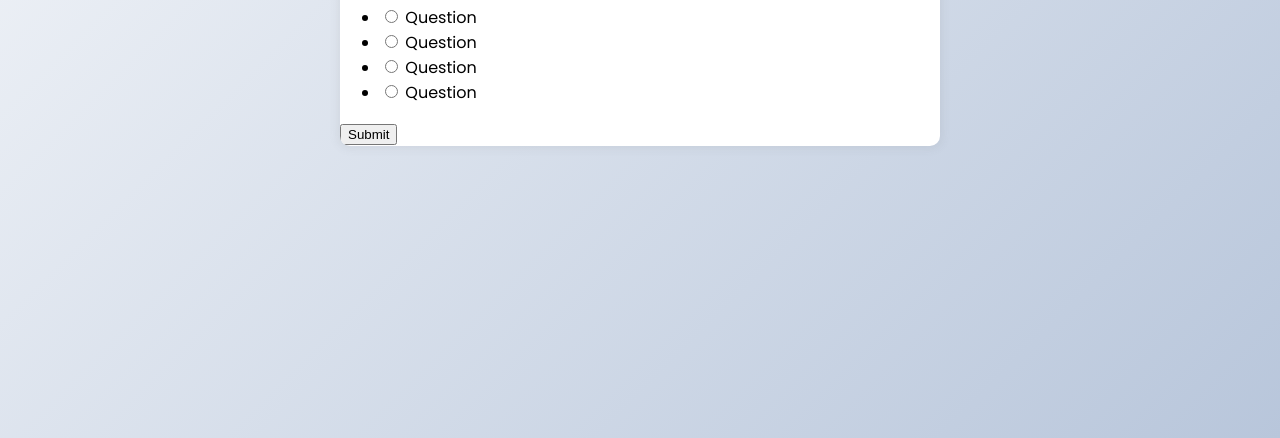
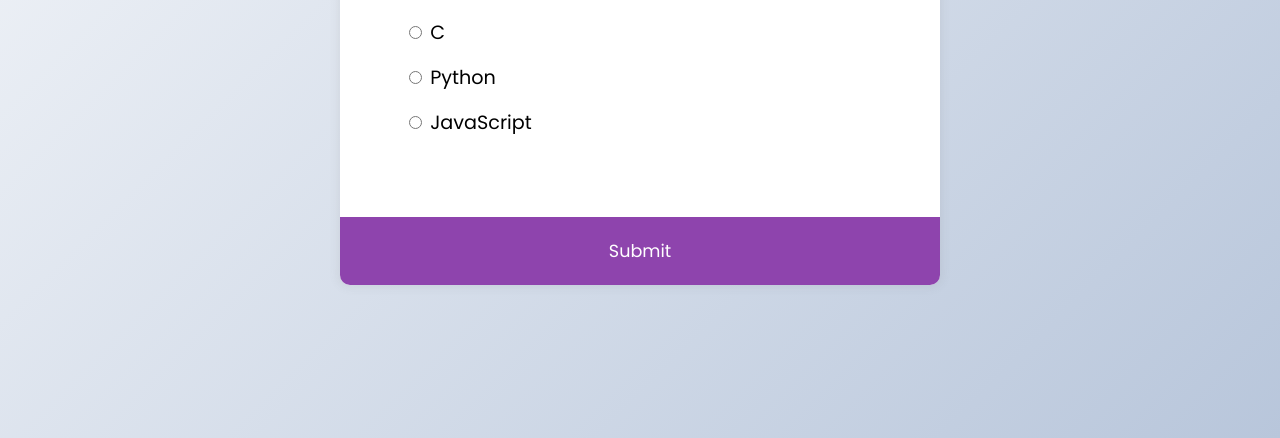
Before and after one commit to tthephas/Quiz-App, a plain HTML site: page index.html in a window 1280 px wide. Shown: the part 362-800 px from the top of the page. Drawn offline with Linux system fonts and the light colour scheme.

Commit message:
js done, read me added

```diff
--- a/script.js
+++ b/script.js
@@ -0,0 +1,122 @@
+const quizData = [
+    {
+        question: "Which language runs in a web browser?",
+        a: "Java",
+        b: "C",
+        c: "Python",
+        d: "JavaScript",
+        correct: "d",
+    },
+    {
+        question: "What does CSS stand for?",
+        a: "Central Style Sheets",
+        b: "Cascading Style Sheets",
+        c: "Cascading Simple Sheets",
+        d: "Cars SUVs Sailboats",
+        correct: "b",
+    },
+    {
+        question: "What is the chemical symbol for gold?",
+        a: "Au",
+        b: "Ag",
+        c: "Fe",
+        d: "Cu",
+        correct: "a",
+    },
+    {
+        question: "Which US state is the largest by land area?",
+        a: "Texas",
+        b: "California",
+        c: "Alaska",
+        d: "Montana",
+        correct: "c",
+    },
+    {
+        question: "What is the name of the first artificial satellite, launched by the Soviet Union in 1957?",
+        a: "Explorer 1",
+        b: "Sputnik 1",
+        c: "Vanguard 1",
+        d: "Telstar 1",
+        correct: "b",
+    },
+    {
+        question: "Who is the author of the 'A Song of Ice and Fire' book series, which was adapted into the TV series 'Game of Thrones'?",
+        a: "George R. R. Martin",
+        b: "J. K. Rowling",
+        c: "Stephenie Meyer",
+        d: "Suzanne Collins",
+        correct: "a",
+    },
+    {
+        question: "What is the name of the world's largest desert, which covers much of northern Africa?",
+        a: "Sahara",
+        b: "Gobi",
+        c: "Atacama",
+        d: "Kalahari",
+        correct: "a",
+    },
+
+];
+
+const quiz = document.getElementById('quiz')
+const answerEls = document.querySelectorAll('.answer')
+const questionEl = document.getElementById('question')
+const a_text = document.getElementById('a_text')
+const b_text = document.getElementById('b_text')
+const c_text = document.getElementById('c_text')
+const d_text = document.getElementById('d_text')
+const submitBtn = document.getElementById('submit')
+
+let currentQuiz = 0
+let score = 0
+
+loadQuiz()
+
+function loadQuiz() {
+    deselectAnswers()
+
+    const currentQuizData = quizData[currentQuiz]
+
+    questionEl.innerText = currentQuizData.question
+    a_text.innerText = currentQuizData.a
+    b_text.innerText = currentQuizData.b
+    c_text.innerText = currentQuizData.c
+    d_text.innerText = currentQuizData.d
+}
+
+function deselectAnswers() {
+    answerEls.forEach(answerEl => answerEl.checked = false)
+}
+
+function getSelected() {
+    let answer
+    answerEls.forEach(answerEl => {
+        if(answerEl.checked) {
+            answer = answerEl.id
+        }
+    })
+
+    return answer
+}
+
+submitBtn.addEventListener('click', () => {
+    const answer = getSelected()
+
+    if(answer) {
+        if(answer === quizData[currentQuiz].correct) {
+            score++
+        }
+
+        currentQuiz++
+
+        if(currentQuiz < quizData.length) {
+            loadQuiz()
+        } else {
+            quiz.innerHTML = `
+                <h2>You answered ${score}/${quizData.length} questions correctly</h2>
+
+                <button onclick="location.reload()">Reload</button>
+            `
+        }
+    }
+})
--- a/style.css
+++ b/style.css
@@ -23,3 +23,50 @@ body {
     width: 600px;
     overflow: hidden;
 }
+
+.quiz-header {
+    padding: 4rem;
+
+}
+
+h2 {
+    padding: 1rem;
+    text-align: center;
+    margin: 0;
+}
+
+ul {
+    list-style-type: none;
+    padding: 0;
+}
+
+ul li {
+    font-size: 1.2rem;
+    margin: 1rem 0;
+}
+
+ul li label {
+    cursor: pointer;
+}
+
+button {
+    background-color: #8e44ad;
+    border: none;
+    color: #fff;
+    display: block;
+    width: 100%;
+    cursor: pointer;
+    font-size: 1.1rem;
+    font-family: inherit;
+    padding: 1.3rem;
+}
+
+button:hover {
+    background-color: #732d91;
+
+}
+
+button:focus {
+    outline: none;
+    background-color: #5e3370;
+}
```
Also changed, not shown: 1 other file.
